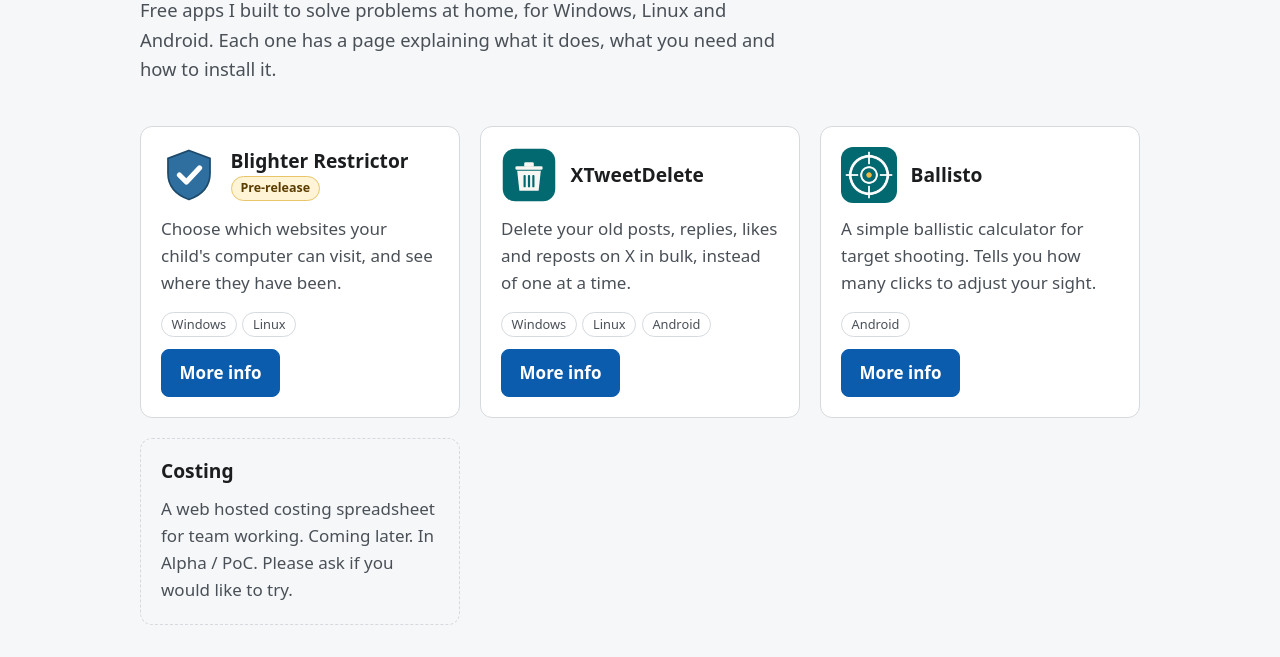
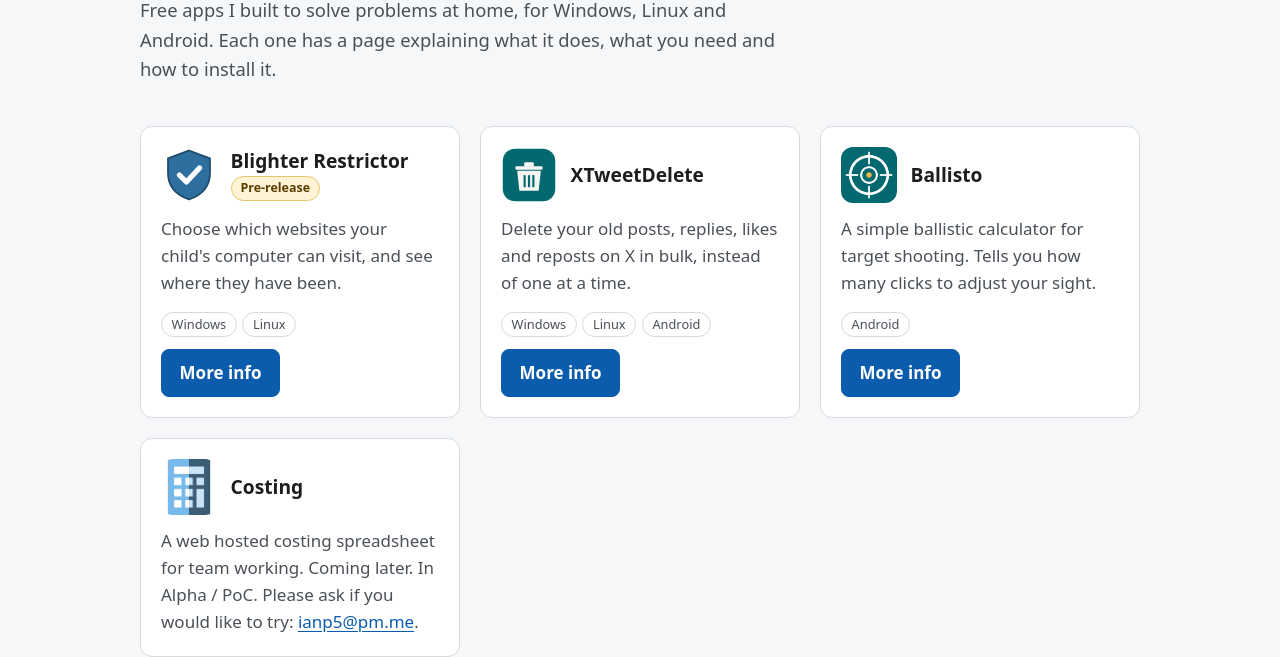
Before and after one commit to ianp5uk/sumtrol-software, a plain HTML site: page index.html in a window 1280 px wide. Shown: the part 173-830 px from the top of the page. Drawn offline with Linux system fonts and the light colour scheme.

Commit message:
editing visuals

```diff
--- a/index.html
+++ b/index.html
@@ -69,9 +69,10 @@
   <p>A simple ballistic calculator for target shooting. Tells you how many clicks to adjust your sight.</p>
   <div class="foot"><ul class="chips" aria-label="Works on"><li>Android</li></ul><a class="btn" href="ballisto/">More info</a></div>
 </li>
-<li class="app-card soon">
-  <div class="head"><div><h2>Costing</h2></div></div>
-  <p>A web hosted costing spreadsheet for team working. Coming later. In Alpha / PoC. Please ask if you would like to try.</p>
+<li class="app-card">
+  <div class="head"><img class="app-icon" src="assets/img/calculate.png" alt="" width="56" height="56"><div><h2>Costing</h2></div></div>
+  <p>A web hosted costing spreadsheet for team working. Coming later. In Alpha / PoC. Please ask if you would like to try:
+    <a href="mailto:ianp5@pm.me">ianp5@pm.me</a>.</p>
 </li>
 </ul>
 </div>
```
Also changed, not shown: assets/img/calculate.png (added), assets/img/calculate.svg (added), assets/img/ianp5-Ko-fi-Horizontal.jpg (renamed from ianp5-Sharable-Profile)-Horizontal.jpg).
